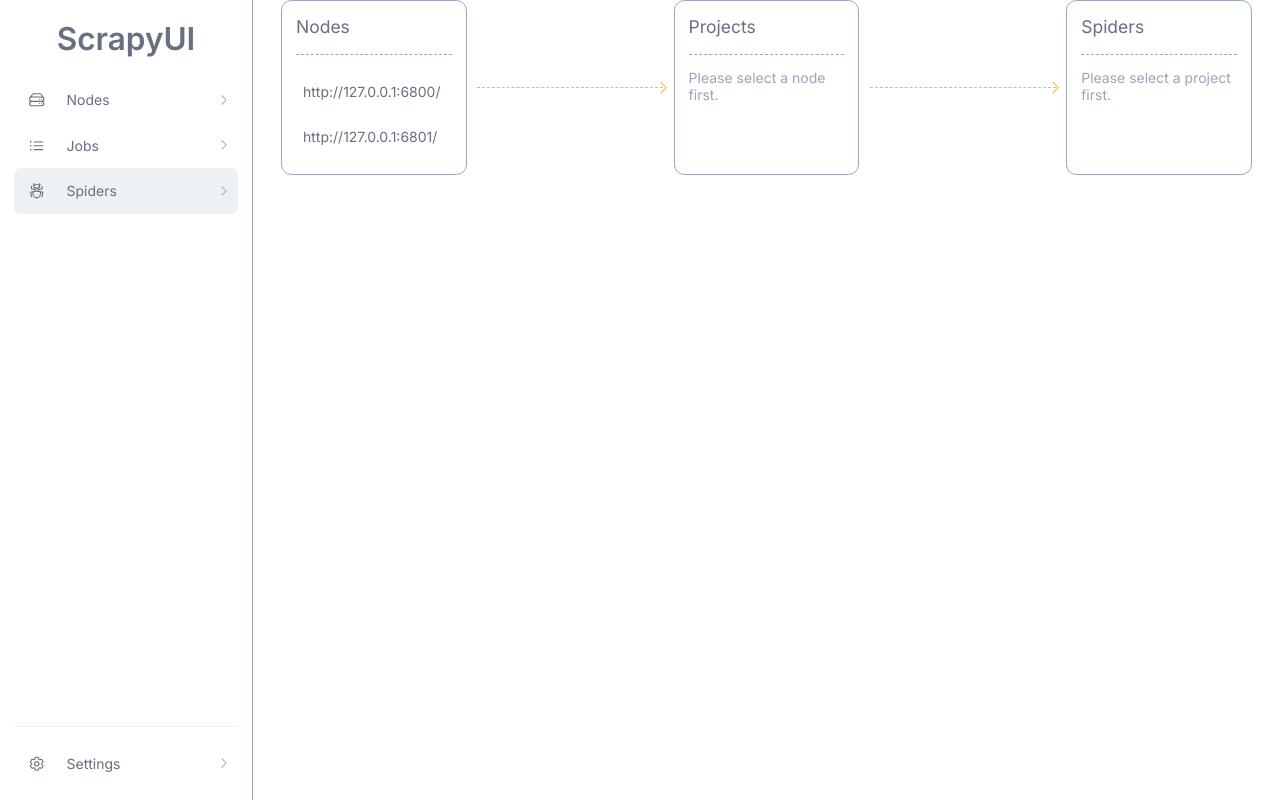
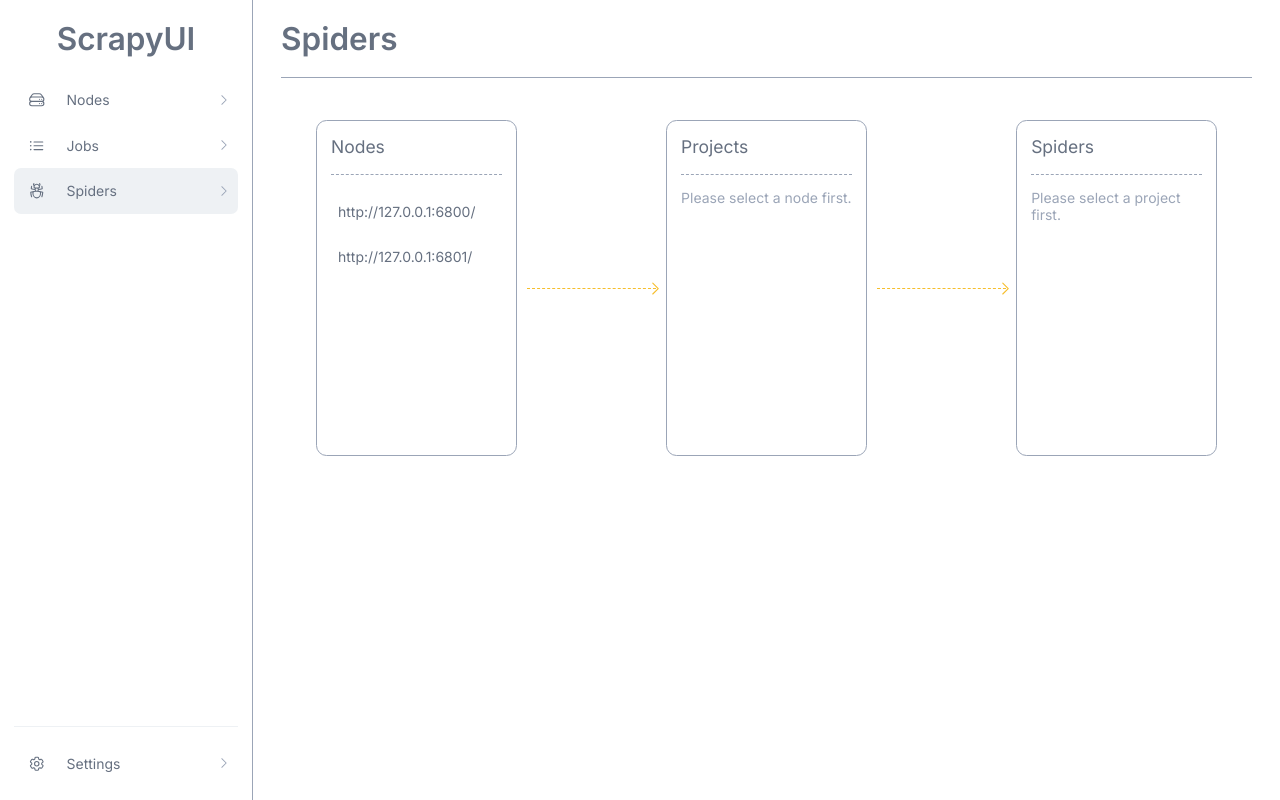
Before and after one commit to Dog-Egg/scrapy-ui, a Next.js app: page /spiders in a window 1280 px wide. Built offline with nearby package versions, Linux system fonts and the light colour scheme.

Commit message:
add: spiders

```diff
--- a/src/app/(dashboard)/layout.tsx
+++ b/src/app/(dashboard)/layout.tsx
@@ -13,7 +13,7 @@ export default function DashBoardLayout({
   children: React.ReactNode;
 }) {
   return (
-    <main className="flex h-screen">
+    <div className="flex h-screen">
       <aside className="h-full border-r border-r-secondary">
         <Menu
           title="ScrapyUI"
@@ -32,7 +32,7 @@ export default function DashBoardLayout({
           <MenuItem label="Spiders" icon={<BugAntIcon />} to="/spiders" />
         </Menu>
       </aside>
-      <div className="flex-grow px-8">{children}</div>
-    </main>
+      <main className="flex-grow px-8">{children}</main>
+    </div>
   );
 }
--- a/src/app/(dashboard)/nodes/page.tsx
+++ b/src/app/(dashboard)/nodes/page.tsx
@@ -3,22 +3,20 @@ import { getAllNodes } from "@/db";
 import { PlusCircleIcon } from "@heroicons/react/24/solid";
 import NodeItem from "./NodeItem";
 import Link from "next/link";
+import Header from "@/components/Header";
 
 export default async function NodesPage() {
   const nodes = await getAllNodes();
 
   return (
     <div>
-      <header className=" flex items-center justify-between border-b border-secondary py-6">
-        <h2 className=" text-4xl font-semibold">Nodes</h2>
-        <div className="ml-auto">
-          <Link href={"/nodes/add"}>
-            <Button className="min-w-56" icon={<PlusCircleIcon />}>
-              Add Node
-            </Button>
-          </Link>
-        </div>
-      </header>
+      <Header title="Nodes">
+        <Link href={"/nodes/add"}>
+          <Button className="min-w-56" icon={<PlusCircleIcon />}>
+            Add Node
+          </Button>
+        </Link>
+      </Header>
       <main>
         {nodes.map((node) => (
           <NodeItem key={node.url} nodeURL={node.url}></NodeItem>
--- a/src/app/(dashboard)/spiders/SelectionPanel.tsx
+++ b/src/app/(dashboard)/spiders/SelectionPanel.tsx
@@ -27,7 +27,7 @@ export default function SelectionPanel(props: Props) {
     <div className="rounded-xl border border-secondary p-4">
       <h5 className="text-xl">{props.title}</h5>
       <div className="my-4 border-b border-dashed border-b-secondary"></div>
-      <div>
+      <>
         {isEmpty(props.options) ? (
           <div className=" text-secondary">{props.emptyText}</div>
         ) : (
@@ -60,7 +60,7 @@ export default function SelectionPanel(props: Props) {
             </div>
           ))
         )}
-      </div>
+      </>
     </div>
   );
 }
--- a/src/app/(dashboard)/spiders/main.tsx
+++ b/src/app/(dashboard)/spiders/main.tsx
@@ -8,7 +8,6 @@ import {
   ChevronRightIcon,
   ChevronDownIcon,
 } from "@heroicons/react/24/outline";
-import classNames from "classnames";
 
 export default function Main({ nodes }: { nodes: ScrayUI.Node[] }) {
   // nodes
@@ -94,12 +93,7 @@ export default function Main({ nodes }: { nodes: ScrayUI.Node[] }) {
 
   const nodeOptions = useMemo(() => nodes.map((n) => n.url), [nodes]);
   return (
-    <div
-      className={classNames(
-        "grid gap-3",
-        showVersionPanel ? "grid-cols-7" : "grid-cols-5",
-      )}
-    >
+    <div className="flex h-96 px-10 *:mr-3 *:w-0 *:shrink *:basis-0 last:*:mr-0 odd:*:grow-[4] even:*:grow-[3]">
       <SelectionPanel
         title="Nodes"
         options={nodeOptions}
--- a/src/app/(dashboard)/spiders/page.tsx
+++ b/src/app/(dashboard)/spiders/page.tsx
@@ -1,7 +1,13 @@
 import { getEnabledNodes } from "@/db";
 import Main from "./main";
+import Header from "@/components/Header";
 
 export default async function SpidersPage() {
   const nodes = await getEnabledNodes();
-  return <Main nodes={nodes}></Main>;
+  return (
+    <div>
+      <Header title="Spiders"></Header>
+      <Main nodes={nodes}></Main>
+    </div>
+  );
 }
--- /dev/null
+++ b/src/components/Header.tsx
@@ -0,0 +1,13 @@
+import { PropsWithChildren } from "react";
+
+interface Props extends PropsWithChildren {
+  title: string;
+}
+export default function Header(props: Props) {
+  return (
+    <header className=" mb-12 flex items-center justify-between border-b border-secondary py-6">
+      <h2 className=" text-4xl font-semibold">{props.title}</h2>
+      <div className="ml-auto">{props.children}</div>
+    </header>
+  );
+}
```
